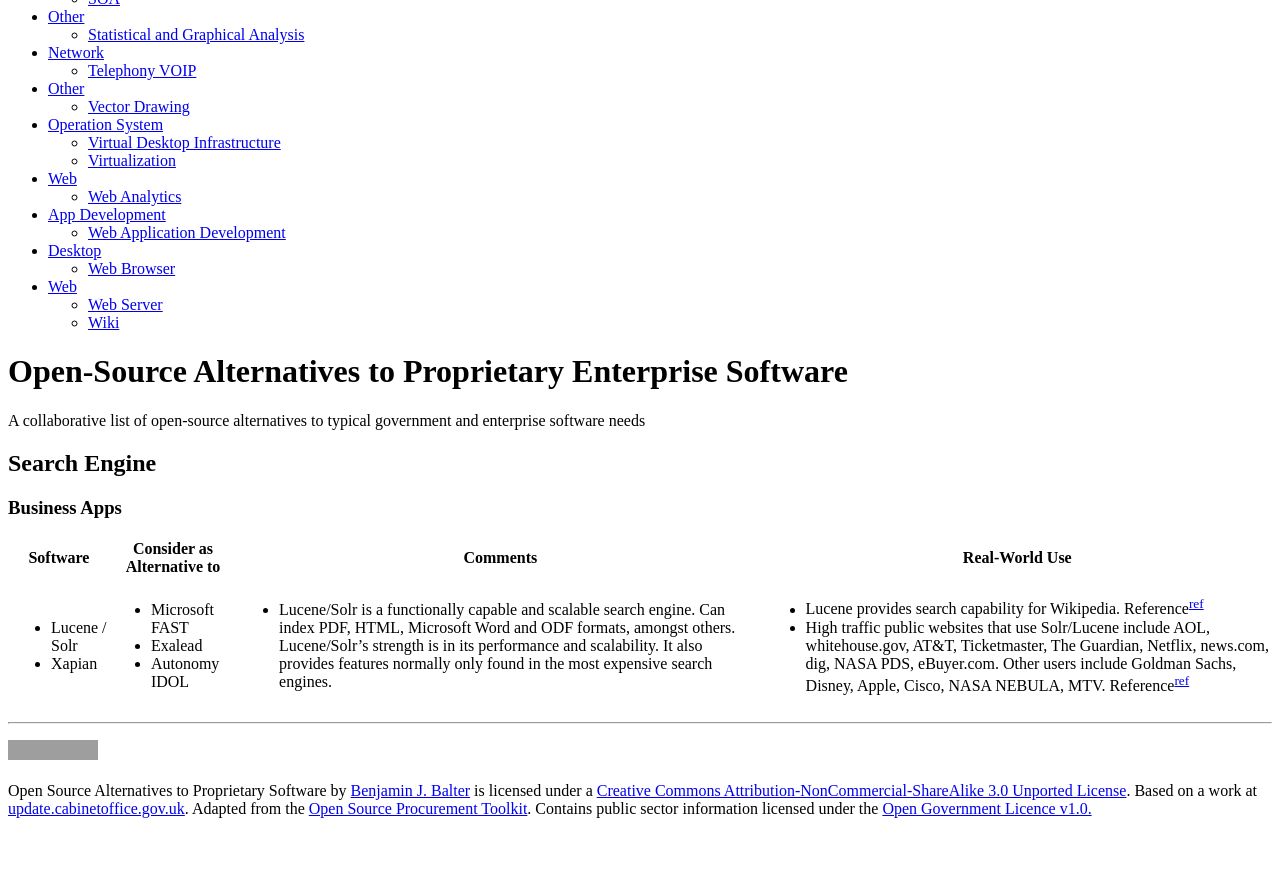
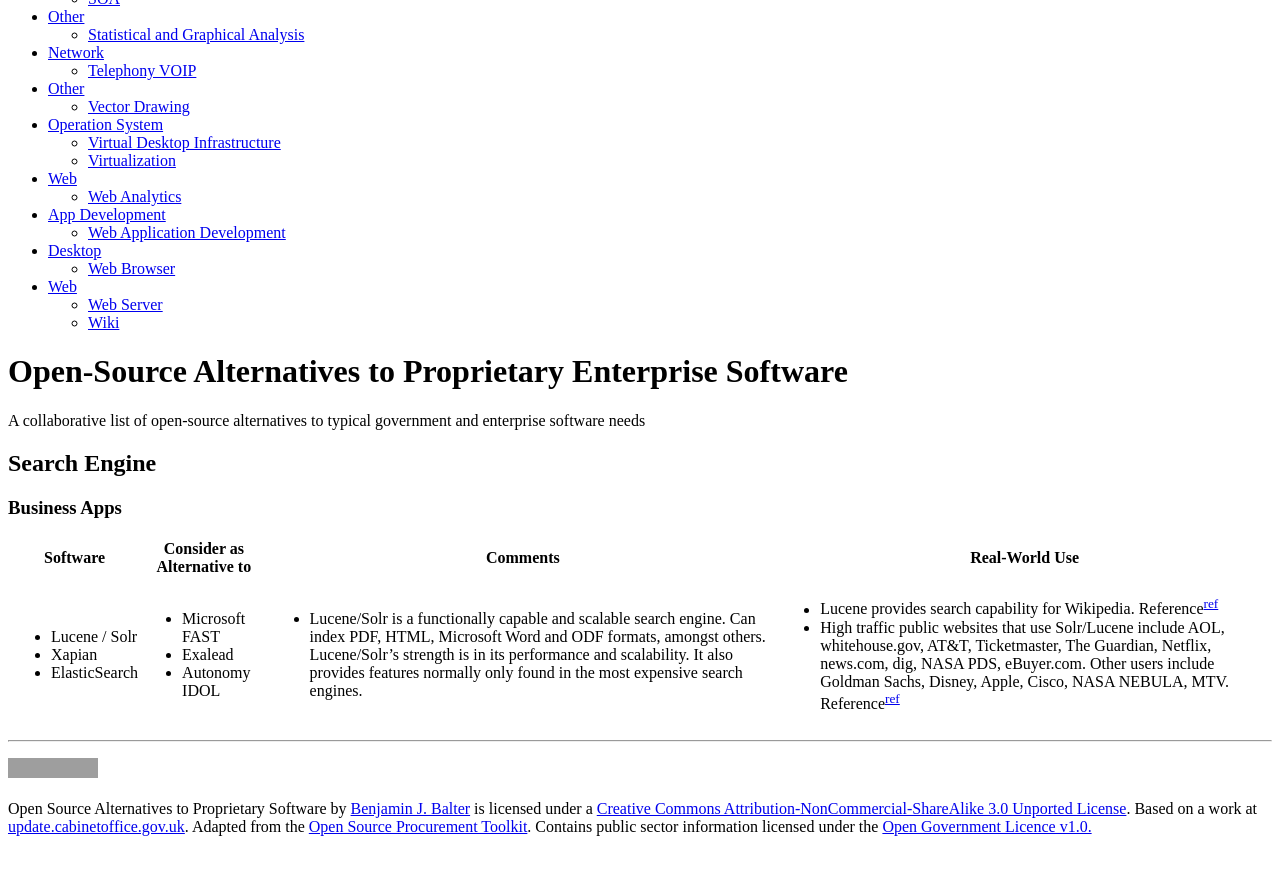
Before and after one commit to benbalter/open-source-alternatives, a Jekyll site: the page built from business-applications/search-engine.html, in a window 1280 px wide and 900 px high, scrolled down 1642 px. Shown: the top 875 px of the window. Built offline with Jekyll 4.4.1, drawn with Linux system fonts in a browser that asks for light colours; nearby versions of some CDN libraries; grey boxes are pictures that could not be loaded.

Commit message:
Update business-applications/search-engine.html
Add ElasticSearch

```diff
--- a/business-applications/search-engine.html
+++ b/business-applications/search-engine.html
@@ -11,6 +11,8 @@
             <li>Lucene / Solr</li>
 
             <li>Xapian</li>
+
+            <li>ElasticSearch</li>
         </ul>
     </td>
 
```
